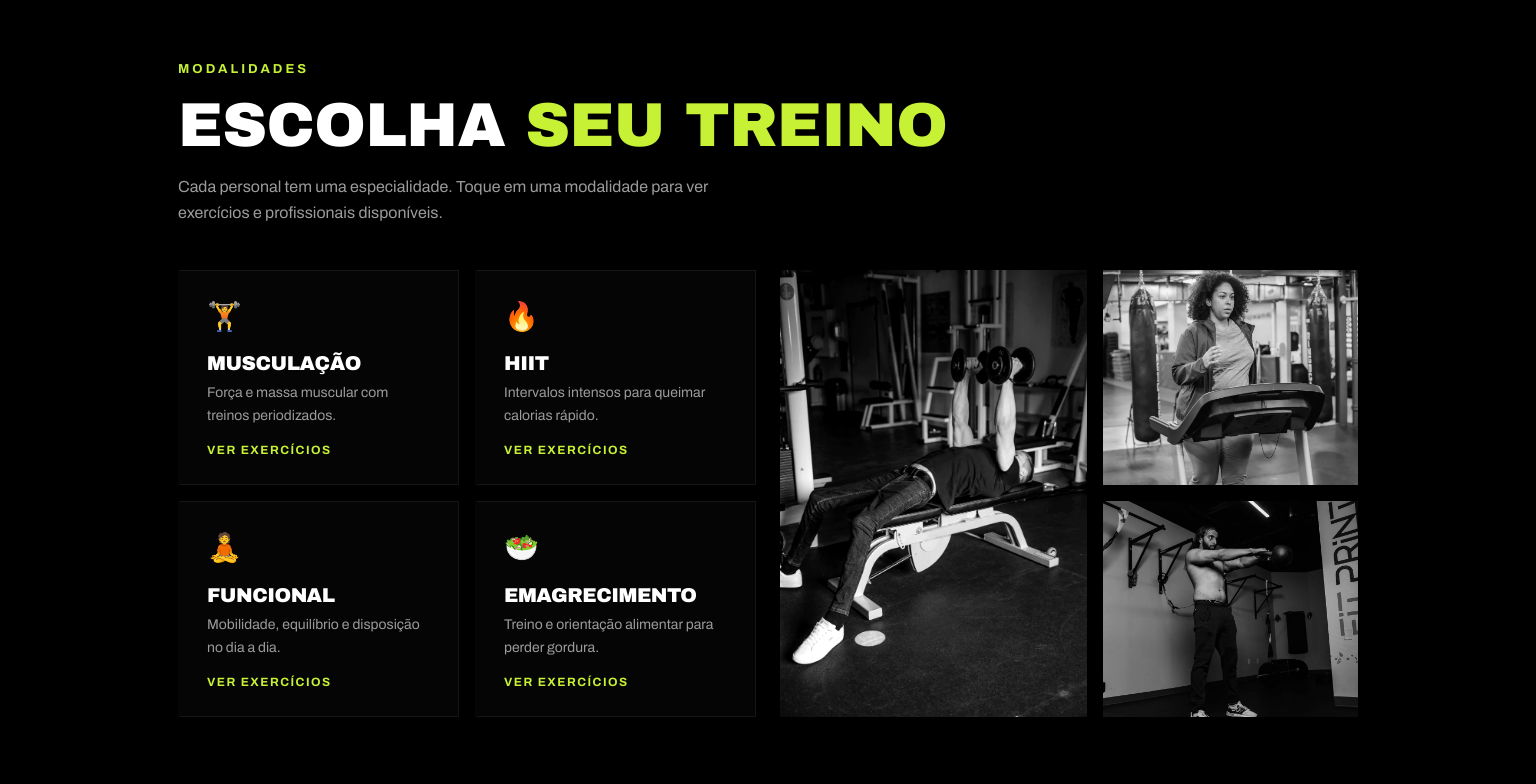
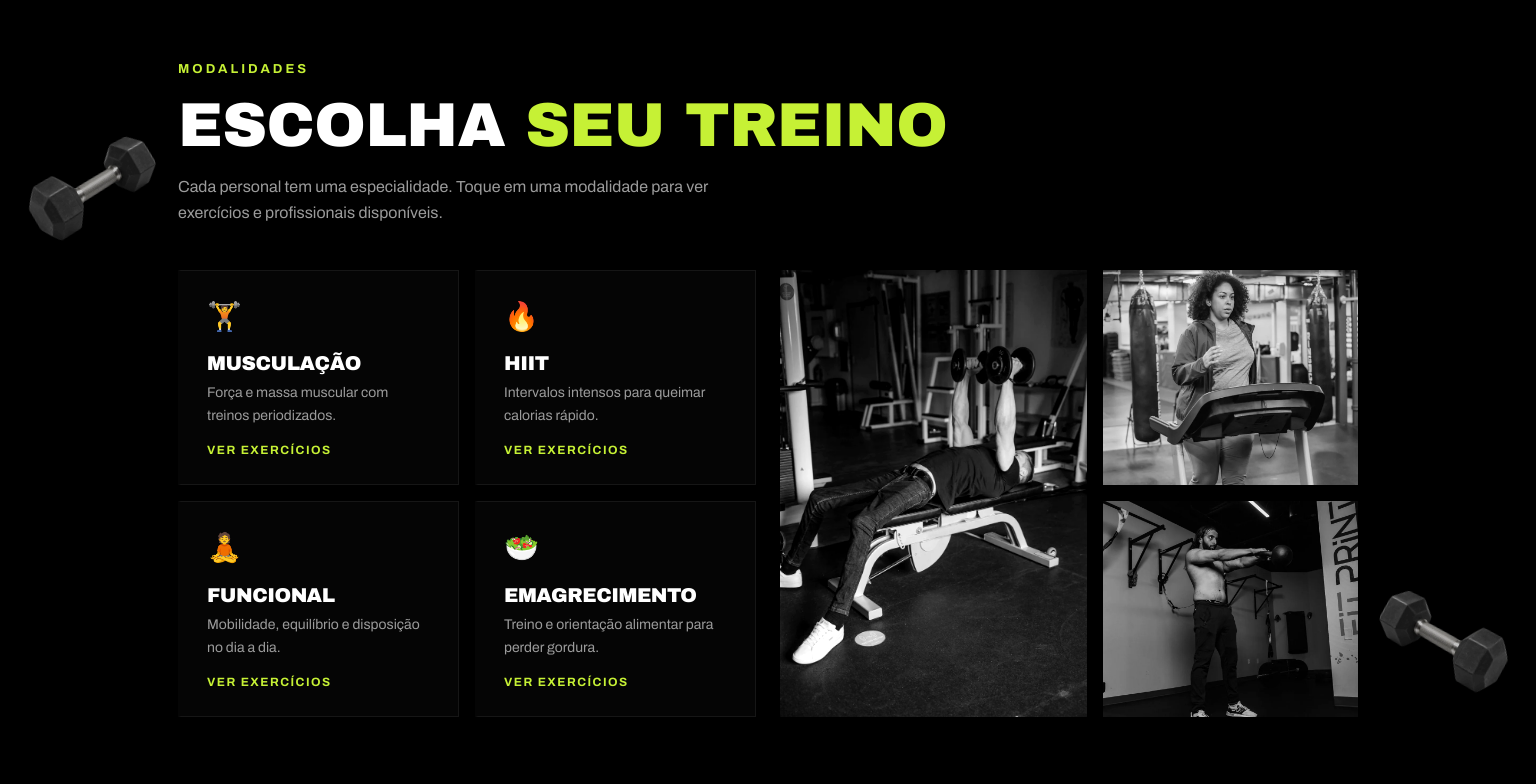
Before and after one commit to jefframalho/pulse-fit-site, a plain HTML site: page index.html in a window 1536 px wide. Shown: the part 880-1664 px from the top of the page. Drawn offline with Linux system fonts and the light colour scheme.

Commit message:
Adiciona halteres realistas nas laterais de Modalidades

```diff
--- a/index.html
+++ b/index.html
@@ -81,6 +81,21 @@
   .title .w { color: #fff; }
   .lead { color: var(--muted); margin: 22px 0 34px; max-width: 480px; font-size: 16px; }
   /* Modalidades */
+  #modalidades { overflow: clip; }
+  .modalities-dumbbell { display: none; }
+  @media (min-width: 1440px) {
+    .modalities-dumbbell {
+      display: block;
+      position: absolute;
+      width: min(220px, calc((100% - 1180px) / 2 - 40px));
+      height: auto;
+      pointer-events: none;
+      opacity: .76;
+      filter: brightness(1.18);
+    }
+    .modalities-dumbbell.left { left: 24px; top: 22%; transform: rotate(-12deg); }
+    .modalities-dumbbell.right { right: 24px; bottom: 16%; transform: rotate(10deg) scaleX(-1); }
+  }
   .modalities-head .title { text-wrap: balance; }
   .modalities-head .lead { max-width: 58ch; margin: 16px 0 0; }
   .modalities-layout { display: grid; grid-template-columns: repeat(2, minmax(0, 1fr)); gap: 24px; }
@@ -359,6 +374,14 @@
 
   <!-- MODALIDADES -->
   <section id="modalidades" aria-labelledby="modalidadesTitulo">
+    <picture aria-hidden="true">
+      <source media="(min-width: 1440px)" srcset="fotos/modalidades/halter-lateral.webp">
+      <img class="modalities-dumbbell left" alt="" width="600" height="400" loading="lazy" decoding="async">
+    </picture>
+    <picture aria-hidden="true">
+      <source media="(min-width: 1440px)" srcset="fotos/modalidades/halter-lateral.webp">
+      <img class="modalities-dumbbell right" alt="" width="600" height="400" loading="lazy" decoding="async">
+    </picture>
     <div class="container">
       <div class="section-head modalities-head reveal">
         <span class="eyebrow">Modalidades</span>
```
Also changed, not shown: fotos/modalidades/halter-lateral.webp (added), 1 other file.
